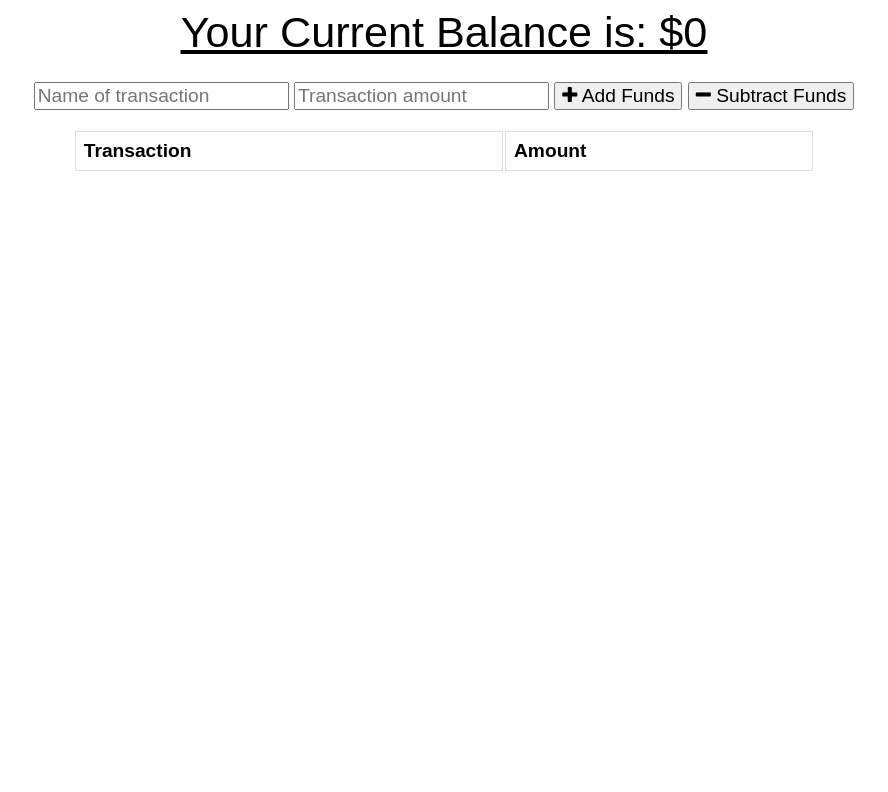
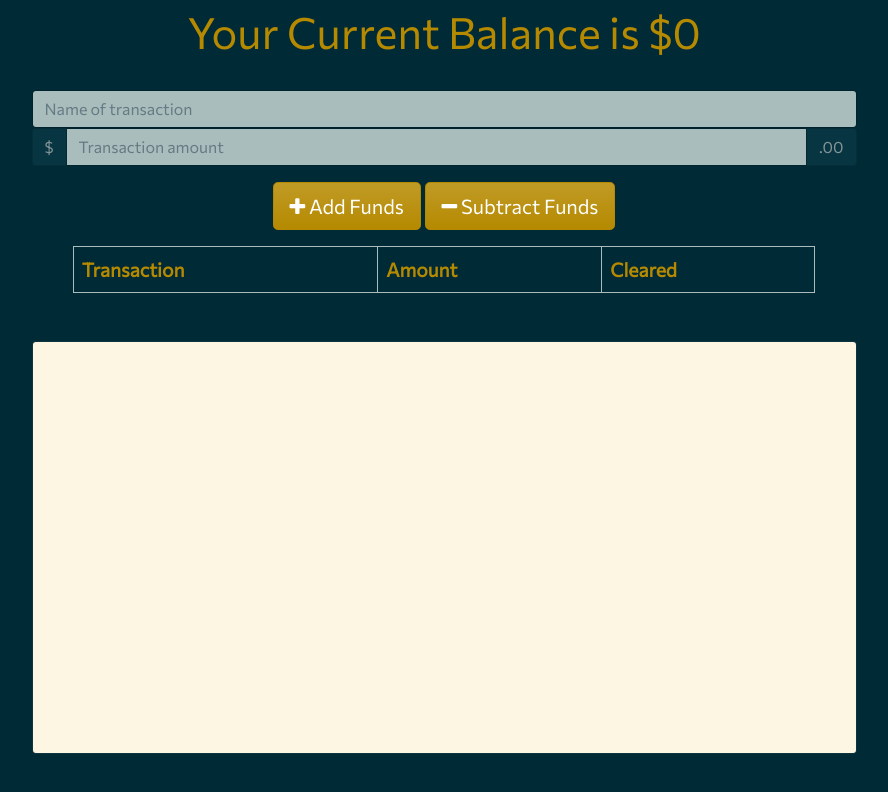
Before and after one commit to kassimariemc/budget-tracker, a website built with webpack: page public/index.html in a window 1280 px wide. Shown: the whole page, without its empty margins (196-1084 px from the left). Built offline with nearby package versions, Linux system fonts and the light colour scheme; files whose address does not match are found by name.

Commit message:
added db.js, bootswatch styling, google font

```diff
--- a/public/index.html
+++ b/public/index.html
@@ -6,8 +6,9 @@
   <meta http-equiv="X-UA-Compatible" content="ie=edge">
   <meta name="theme-color" content="#317EFB">
   <link rel="shortcut icon" href="icons/icon-192x192.png" type="image/x-icon">
-
+  <link href="https://fonts.googleapis.com/css2?family=Commissioner&display=swap" rel="stylesheet">
   <link rel="stylesheet" href="https://stackpath.bootstrapcdn.com/font-awesome/4.7.0/css/font-awesome.min.css">
+  <link rel="stylesheet" href="https://stackpath.bootstrapcdn.com/bootswatch/4.5.2/solar/bootstrap.min.css" integrity="sha384-NCwXci5f5ZqlDw+m7FwZSAwboa0svoPPylIW3Nf+GBDsyVum+yArYnaFLE9UDzLd" crossorigin="anonymous">
   <link rel="stylesheet" href="styles.css">
   <link rel="manifest" href="dist/manifest.json" />
   <title>Budget Tracker</title>
@@ -15,30 +16,40 @@
 <body>
   <div class="wrapper">
     <div class="total">
-      <div class="total">Your Current Balance is: $<span id="total">0</span></div>
+      <div class="total text-primary">Your Current Balance is $<span id="total">0</span></div>
     </div>
 
-    <div class="form">
-      <input type="text" id="t-name" placeholder="Name of transaction" />
-      <input type="number" min="0" id="t-amount" placeholder="Transaction amount" />
-      <button id="add-btn"><i class="fa fa-plus buttons"></i> Add Funds</button>
-      <button id="sub-btn"><i class="fa fa-minus"></i> Subtract Funds</button>
+    <div class="form form-group">
+      <input type="text" class="form-control" id="t-name" placeholder="Name of transaction" />
+      <div class="input-group mb-3">
+        <div class="input-group-prepend">
+          <span class="input-group-text">$</span>
+        </div>
+        <input type="number" min="0" class="form-control" id="t-amount" aria-label="Amount (to the nearest dollar)" placeholder="Transaction amount" />
+        <div class="input-group-append">
+          <span class="input-group-text">.00</span>
+        </div>
+      </div>
+      <button type="button" id="add-btn" class="btn btn-primary btn-lg"><i class="fa fa-plus buttons"></i> Add Funds</button>
+      <button type="button" id="sub-btn" class="btn btn-primary btn-lg"><i class="fa fa-minus"></i> Subtract Funds</button>
       <p class="error"></p>
     </div>
 
-    <div class="transactions">
+    <div class="transactions text-primary">
       <table>
         <thead>
           <th>Transaction</th>
           <th>Amount</th>
+          <th>Cleared</th>
         </thead>
-        <tbody id="tbody">
+        <tbody class="text-success" id="tbody">
 
         </tbody>
       </table>
     </div>
-
-    <canvas id="myChart"></canvas>
+    <div class="card bg-light mb-3 mt-5">
+      <canvas id="myChart"></canvas>
+    </div>
   </div>
 
   <script src="https://cdn.jsdelivr.net/npm/chart.js@2.8.0"></script>
--- a/public/styles.css
+++ b/public/styles.css
@@ -1,11 +1,11 @@
 body {
   font-size: 120%;
-  font-family: Arial;
+  font-family: 'Commissioner', sans-serif;
 }
 
 button, input {
   font-size: 100%;
-  font-family: Arial;
+  font-family: 'Commissioner', sans-serif;
 }
 
 table {
@@ -13,13 +13,13 @@ table {
 }
 
 td, th {
-  border: 1px solid #dddddd;
+  border: 1.5px solid #A9BDBD;
   text-align: left;
   padding: 8px;
 }
 
 tr:nth-child(even) {
-  background-color: #dddddd;
+  background-color: #A9BDBD;
 }
 
 .error {
@@ -34,7 +34,6 @@ tr:nth-child(even) {
 
 .total {
   font-size: 150%;
-  text-decoration: underline;
 }
 
 .form {
--- a/server.js
+++ b/server.js
@@ -3,7 +3,7 @@ const logger = require("morgan");
 const mongoose = require("mongoose");
 const compression = require("compression");
 
-const PORT = process.env.PORT || 3669;
+const PORT = process.env.PORT || 3675;
 
 const app = express();
 
```
Also changed, not shown: public/db.js (added, +69 -0 lines).
